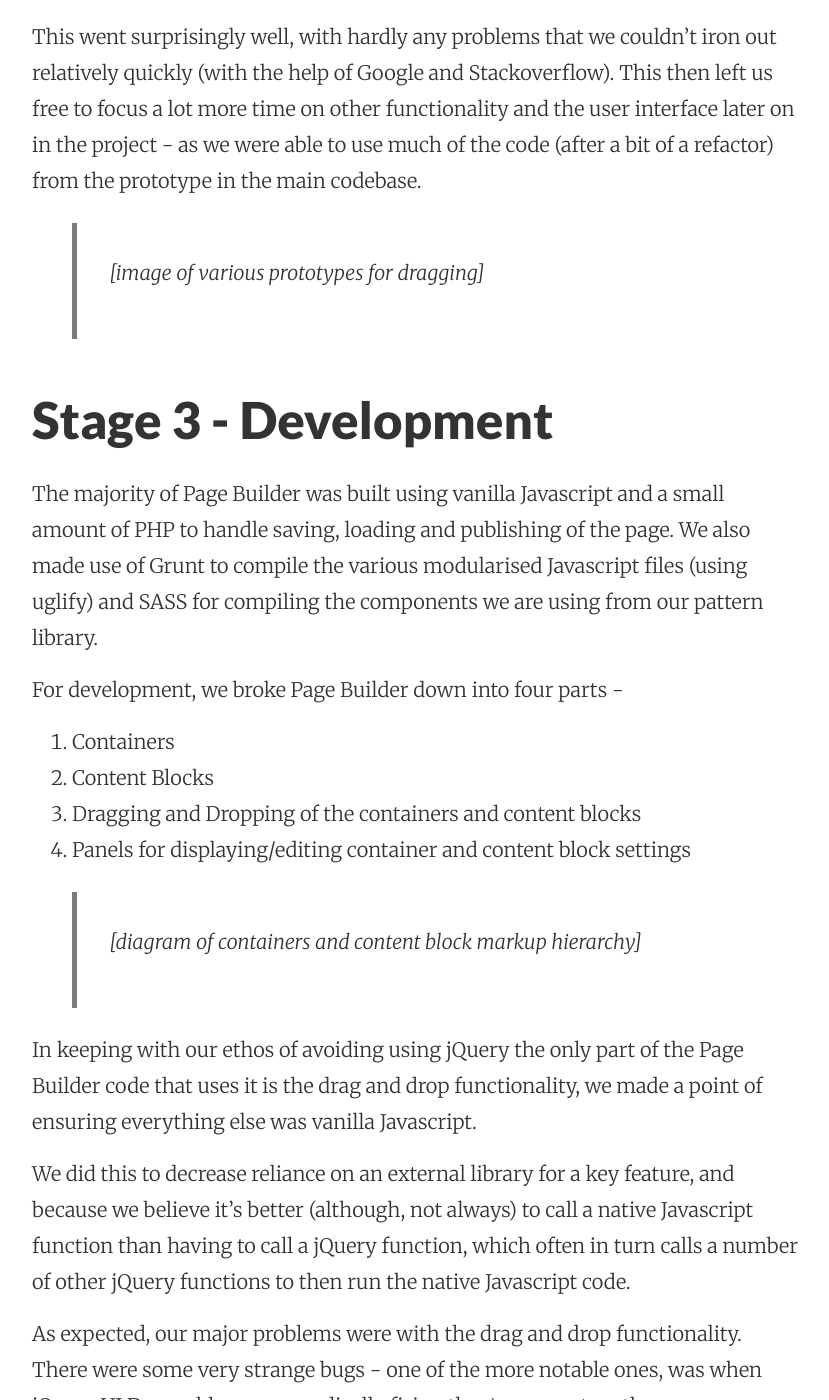
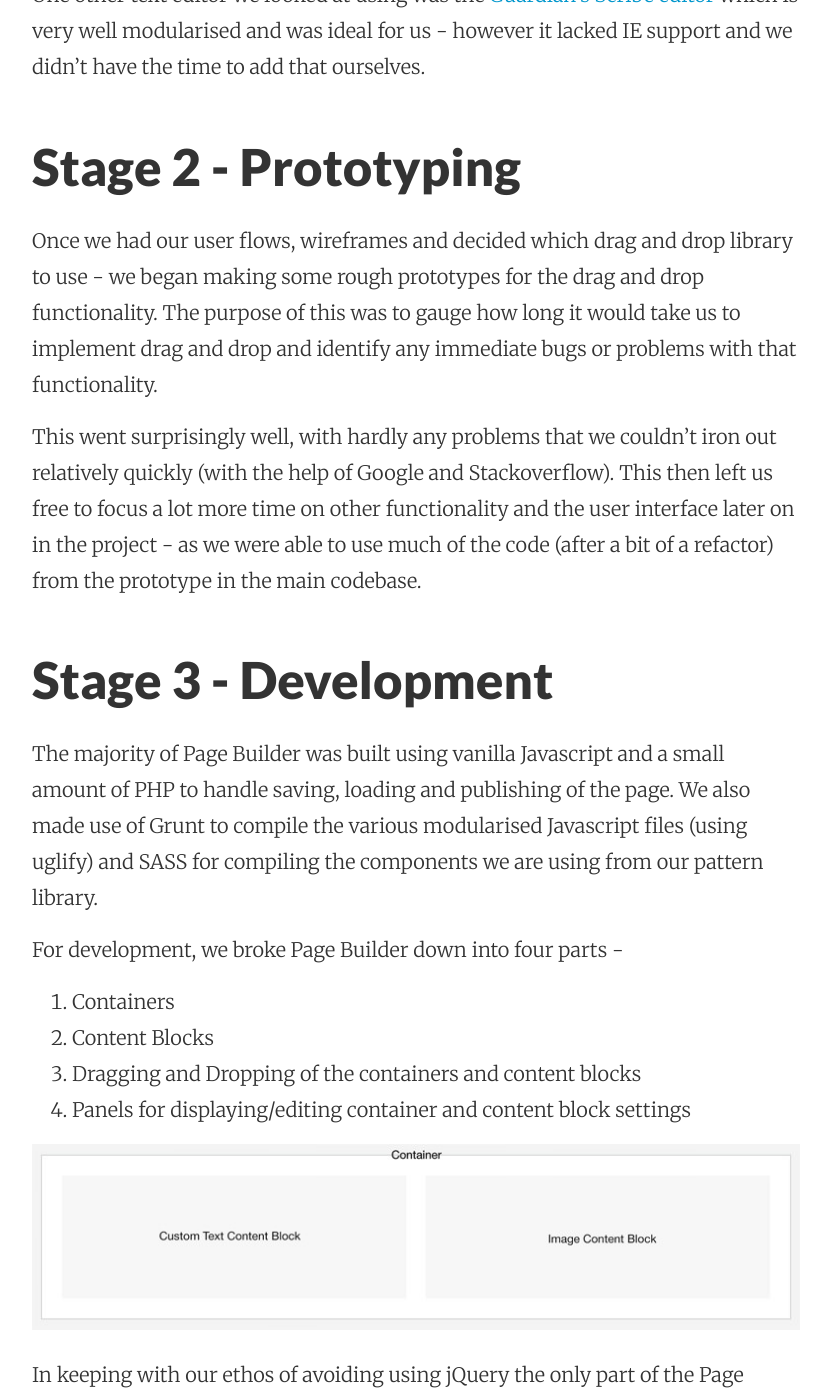
Before and after one commit to createdotnet/blog, a Jekyll site: the page built from _posts/2015-01-07-pagebuilder.markdown, in a window 1280 px wide and 1400 px high, scrolled down 3180 px. Shown: the whole window, without its empty margins (224-1053 px from the left). Built offline with Jekyll 4.4.1, drawn with Linux system fonts in a browser that asks for light colours; nearby versions of some CDN libraries; Markdown is read by kramdown in place of the engine named in the settings; some of the changed text lies outside the part shown.

Commit message:
page builder blog images

```diff
--- a/_includes/navigation.html
+++ b/_includes/navigation.html
@@ -1 +1 @@
-<!-- <a href="{{ site.baseurl }}/about/">About</a> -->
+<a href="/">Developer Portal</a>
--- a/_posts/2015-01-07-pagebuilder.markdown
+++ b/_posts/2015-01-07-pagebuilder.markdown
@@ -20,12 +20,13 @@ Page Builder has been designed to:
 ## Stage 1 - Planning
 ### User Flows and Wireframes
 Our User Experience designer kicked of this project by researching and creating a series of user-flows for each aspect of Page Builder -
+
 1. Dragging new content into the page
 2. Reordering, modifying and deleting said content
 
 Once those user flows has been finalised, we turned to creating wireframes of the interface.
 
-> [pic of all those damn wirefreames]
+![Wireframes and user flow photo]({{ site.baseurl }}/images/posts/pagebuilder-wireuser.jpg)
 
 ### Drag and Drop
 From the outset, we knew the biggest challenge on this project would be the drag and drop functionality. It needed to be as smooth and as glitch-free as possible for our users. With this in mind, we set about researching the best Javascript drag and drop library available to us (we didn't have the time to write our own).
@@ -51,8 +52,6 @@ Once we had our user flows, wireframes and decided which drag and drop library t
 
 This went surprisingly well, with hardly any problems that we couldn't iron out relatively quickly (with the help of Google and Stackoverflow). This then left us free to focus a lot more time on other functionality and the user interface later on in the project - as we were able to use much of the code (after a bit of a refactor) from the prototype in the main codebase.
 
-> [image of various prototypes for dragging]
-
 ## Stage 3 - Development
 The majority of Page Builder was built using vanilla Javascript and a small amount of PHP to handle saving, loading and publishing of the page. We also made use of Grunt to compile the various modularised Javascript files (using uglify) and SASS for compiling the components we are using from our pattern library.
 
@@ -63,7 +62,7 @@ For development, we broke Page Builder down into four parts -
 1. Dragging and Dropping of the containers and content blocks
 1. Panels for displaying/editing container and content block settings
 
->[diagram of containers and content block markup hierarchy]
+![Container and Content Block hierarchy diagram]({{ site.baseurl }}/images/posts/pagebuilder-container-cb-diagram.jpg)
 
 In keeping with our ethos of avoiding using jQuery the only part of the Page Builder code that uses it is the drag and drop functionality, we made a point of ensuring everything else was vanilla Javascript.
 
@@ -90,7 +89,9 @@ During our testing, users repeatedly clicked "Replace" thinking it would have th
 
 Our immediate solution to this was to reposition the "Done" button to the top right, and give it a fixed position so it would overlay the content if the user scrolled. We also changed the word "Replace" to "Switch" and enhanced the styling of the buttons. We will be gathering more feedback to determine if this is the best solution.
 
-> [image of panel with buttons before/after]
+#### Before and after:
+
+![Screenshot of buttons before]({{ site.baseurl }}/images/posts/pagebuilder-usertesting-before.png) ![Screenshot of buttons after]({{ site.baseurl }}/images/posts/pagebuilder-usertesting-after.png)
 
 # Wrapping Up
 Page Builder is currently only available as a beta feature to our users, on a request basis so that we can gather feedback and ensure it's bug free before launching it to our whole customer base.
```
Also changed, not shown: images/me.jpeg (deleted), images/posts/pagebuilder-container-cb-diagram.jpg (added), images/posts/pagebuilder-usertesting-after.png (added), images/posts/pagebuilder-usertesting-before.png (added), images/posts/pagebuilder-wireuser.jpg (added).
